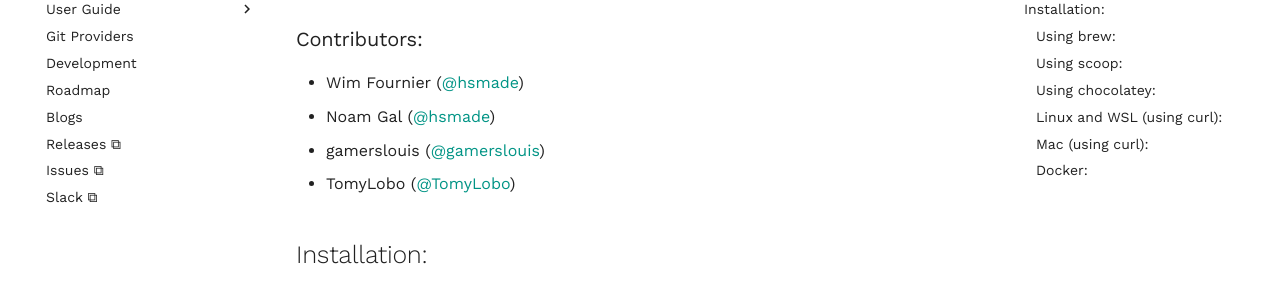
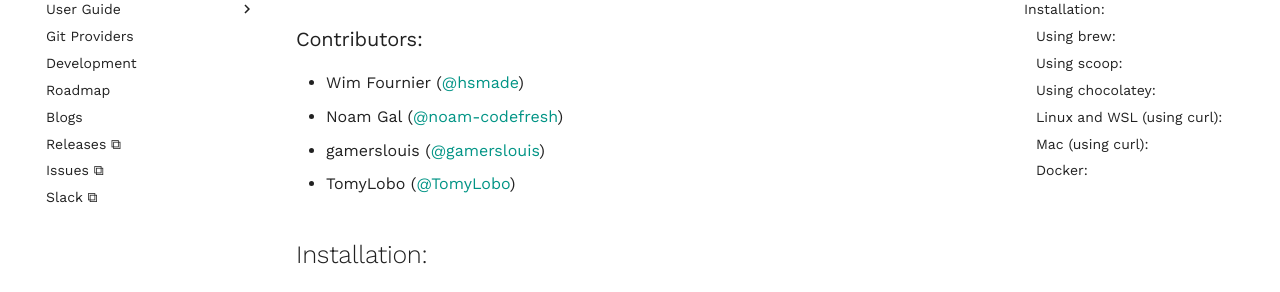
Before and after one commit to argoproj-labs/argocd-autopilot, an MkDocs documentation site: the page built from docs/releases/release_notes.md, in a window 1280 px wide and 900 px high, scrolled down 793 px. Shown: the part 153-445 px from the top of the window. Built offline with MkDocs 1.6.1 and Material for MkDocs 9.7.7, drawn with Linux system fonts in a browser that asks for light colours; comment, search, counter and statistics services are not loaded.

Commit message:
fixed my contributor link
Signed-off-by: Noam Gal <noam.gal@codefresh.io>

```diff
--- a/docs/releases/release_notes.md
+++ b/docs/releases/release_notes.md
@@ -24,7 +24,7 @@
 ### Contributors:
 
 - Wim Fournier ([@hsmade](https://github.com/hsmade))
-- Noam Gal ([@hsmade](https://github.com/noam-codefresh))
+- Noam Gal ([@noam-codefresh](https://github.com/noam-codefresh))
 - gamerslouis ([@gamerslouis](https://github.com/gamerslouis))
 - TomyLobo ([@TomyLobo](https://github.com/TomyLobo))
 
```
